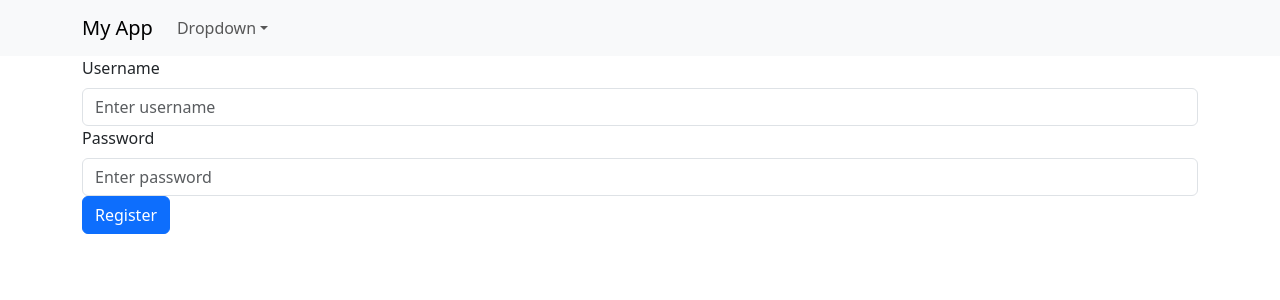
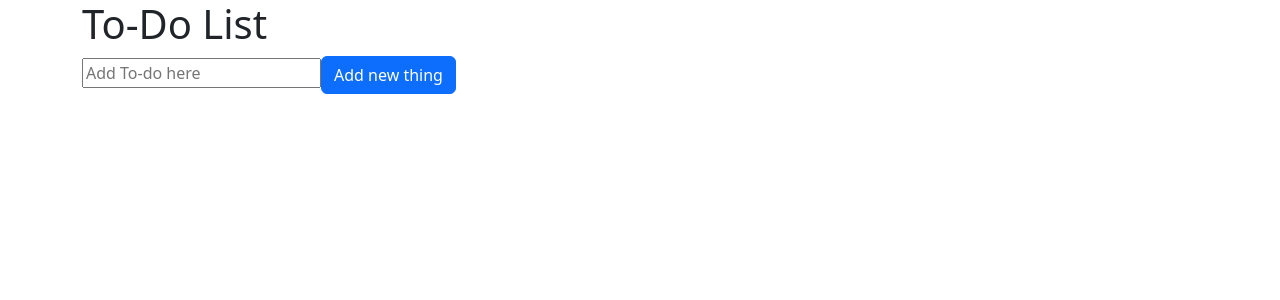
Before and after one commit to SamuliCas/MyFirstFullWebPage, a React (Create React App) app in the folder client/: page / in a window 1280 px wide. Shown: the top 300 px of the page. Built offline with nearby package versions, Linux system fonts and the light colour scheme; no server answers.

Commit message:
ToDos can be added and deleted

```diff
--- a/client/src/App.js
+++ b/client/src/App.js
@@ -1,105 +1,68 @@
-import React, { useEffect, useState } from 'react'
+import React, { useState } from 'react';
 import 'bootstrap/dist/css/bootstrap.min.css';
-import { Navbar, Nav, NavDropdown, Container, Form, Button } from 'react-bootstrap';
+import { Container, Form, Button } from 'react-bootstrap';
 
 function App() {
-  //State to store data fethced from backend
-  const [backendData, setBackendData] = useState([{}])
+  const [things, setThings] = useState([]);
+  const [myInput, setMyInput] = useState("");
 
-  // States to handle username input and password input
-  const [username, setUsername] = useState('');
-  const [password, setPassword] = useState('');
+  function handleClick() {
+    const newThing = {
+      id: things.length,
+      name: myInput,
+    };
+    if(myInput !== '') {
+    setThings((prevThings) => [...prevThings, newThing]);
+    setMyInput("");
+    } else {
+      alert('Input empty')
+    }
+  }
 
-  //Fetch data from the backend
-  useEffect(() => {
-    fetch("/users")
-      .then(response => response.json())
-      .then(data => {
-        setBackendData(data);
-      })
-      .catch(error => {
-        console.error("Error fetching data:", error);
-      });
-  }, []);
-
-  // Handle the registration when the "Register" button is clicked
-  const handleLogin = () => {
-    fetch("/addUser", {
-      method: "POST",
-      headers: {
-        "Content-Type": "application/json",
-      },
-      body: JSON.stringify({ username, password }),
-    })
-      .then(response => response.json())
-      .then(data => {
-        console.log(data);
-      })
-      .catch(error => {
-        console.error("Error adding user:", error);
-      });
-      // Reload the page after registration
-      window.location.reload();
-  };
-
+  function deleteTodo(id) {
+    const newThings = things.filter((thing) => thing.id !== id);
+    setThings(newThings);
+  }
 
   return (
     <div>
-      <Navbar bg="light" expand="lg">
-        <Container>
-          <Navbar.Brand>My App</Navbar.Brand>
-          <Navbar.Toggle aria-controls="basic-navbar-nav" />
-          <Navbar.Collapse id="basic-navbar-nav">
-            <Nav className="mr-auto">
-              <NavDropdown title="Dropdown" id="basic-nav-dropdown">
-                <NavDropdown.Item href="#action1">Action 1</NavDropdown.Item>
-                <NavDropdown.Item href="#action2">Action 2</NavDropdown.Item>
-                <NavDropdown.Item href="#action3">About</NavDropdown.Item>
-              </NavDropdown>
-            </Nav>
-          </Navbar.Collapse>
-        </Container>
-      </Navbar>
-
       <Container>
         <Form>
-          <Form.Group controlId="formUsername">
-            <Form.Label>Username</Form.Label>
-            <Form.Control
-              type="text"
-              placeholder="Enter username"
-              value={username}
-              onChange={(e) => setUsername(e.target.value)}
-            />
-          </Form.Group>
-
-          <Form.Group controlId="formPassword">
-            <Form.Label>Password</Form.Label>
-            <Form.Control
-              type="password"
-              placeholder="Enter password"
-              value={password}
-              onChange={(e) => setPassword(e.target.value)}
-            />
-          </Form.Group>
-
-          <Button variant="primary" onClick={handleLogin}>
-            Register
-          </Button>
+          <h1>To-Do List</h1>
+          <input
+            type="text"
+            value={myInput}
+            placeholder="Add To-do here"
+            onChange={(e) => setMyInput(e.target.value)}
+          />
+          <Button onClick={handleClick}>Add new thing</Button>
+          <ul>
+            {things.map((thing, index) => (
+              <div key={index}>
+                <li>{thing.name}</li>
+                <Button onClick={() => deleteTodo(thing.id)}>&times;</Button>
+              </div>
+            ))}
+          </ul>
         </Form>
       </Container>
-
-      {/* Just simple way to display backend data */}
-      {backendData.length === 0 ? (
-        <p>Loading...</p>
-      ) : (
-        backendData.map((user, i) => (
-          <p key={i}>{user.username}</p>
-        ))
-      )}
-
     </div>
-  )
+  );
 }
 
-export default App
+export default App;
+
+
+//State to store data fethced from backend
+// const [backendData, setBackendData] = useState([{}])
+//Fetch data from the backend
+// useEffect(() => {
+//   fetch("/todo")
+//     .then(response => response.json())
+//     .then(data => {
+//       setBackendData(data);
+//     })
+//     .catch(error => {
+//       console.error("Error fetching data:", error);
+//     });
+// }, []);
```
Also changed, not shown: client/src/components/NavBar.js (added, +20 -0 lines), 2 other files (tests, documents, lock files or other folders).
